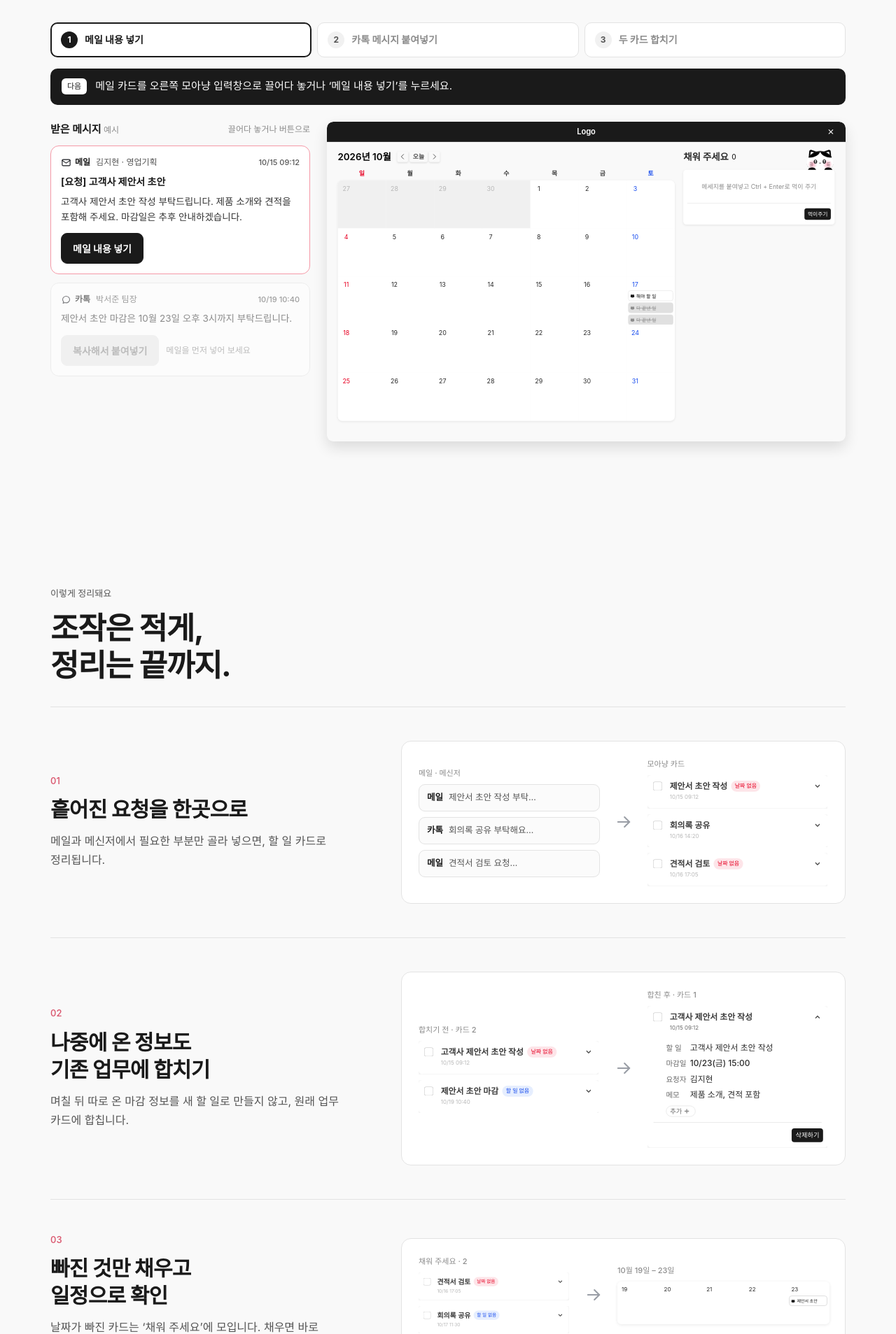
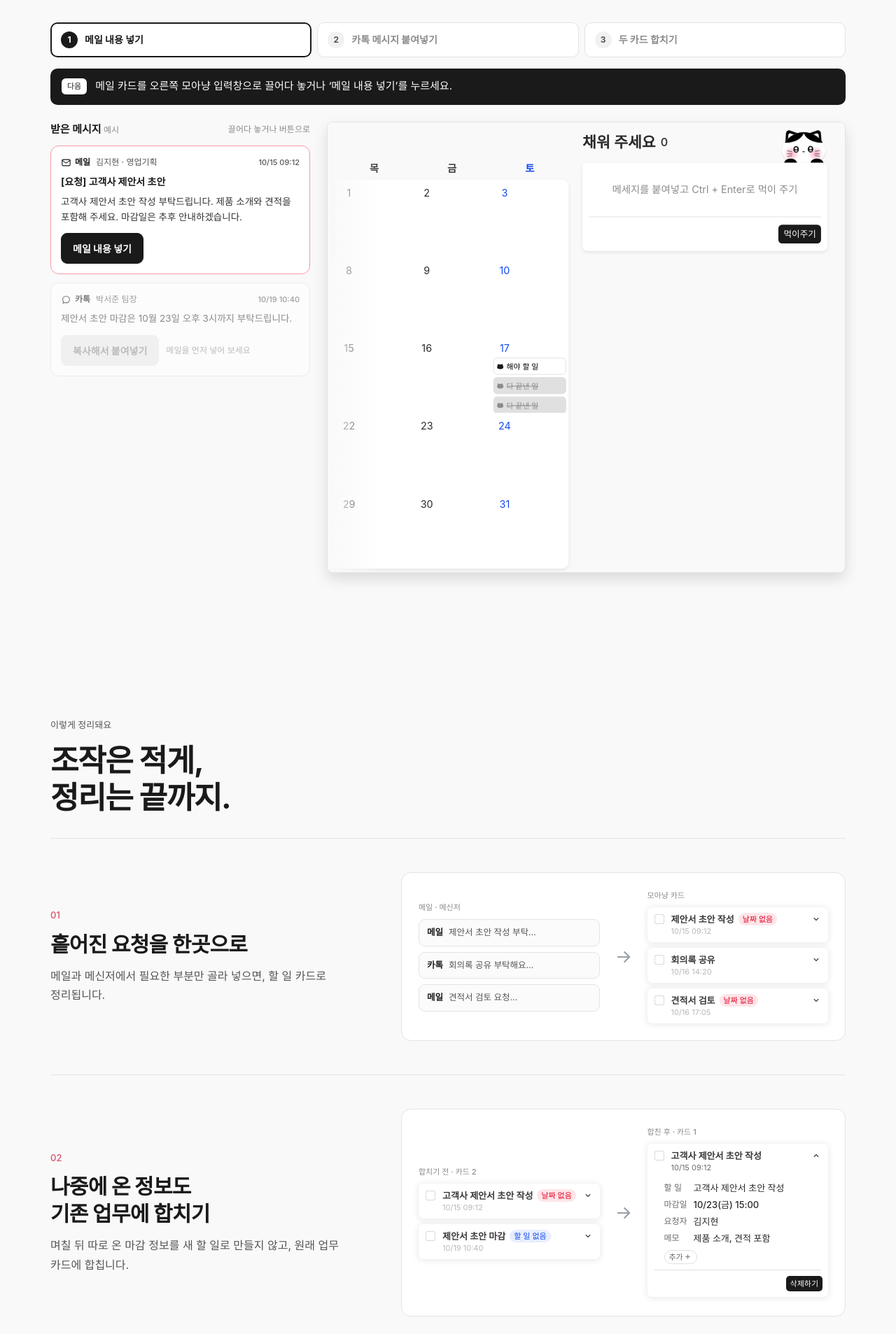
Before and after one commit to Joopjoop-desktop/moanyang-landing, a React (Vite) app: page / in a window 1280 px wide. Shown: the part 1393-3300 px from the top of the page at 70% size. Built offline with nearby package versions, Linux system fonts and the light colour scheme; a web font is replaced by a local one.

Commit message:
feat: 랜딩페이지 하단 설명글에 애니메이션 추가

```diff
--- a/src/components/app/TaskCard.module.css
+++ b/src/components/app/TaskCard.module.css
@@ -182,3 +182,101 @@
   line-height: 22px;
   color: var(--color-gray-g00);
 }
+
+/* ───── sm: 소개 섹션용 작은 카드 ─────
+ * 축소(scale)하지 않고 실제 크기로 그려서, 주변 글자(12.5px)와 크기를 맞춥니다.
+ * 제목 13px · 태그/시간 11px · 펼친 항목 12/13px
+ */
+.sm {
+  width: 100%;
+  border-radius: 7px;
+  box-shadow: 0 1px 8px 1px rgba(42, 42, 42, 0.1);
+}
+
+.sm .head {
+  gap: 10px;
+  padding: 8px 10px;
+}
+
+.sm .checkbox {
+  width: 14px;
+  height: 14px;
+  margin-top: 2px;
+}
+
+.sm .chevron {
+  flex-shrink: 0;
+  width: 14px;
+  height: 14px;
+}
+
+.sm .titleRow,
+.sm .titleGroup {
+  gap: 6px;
+}
+
+.sm .title {
+  flex: 0 1 auto;
+  min-width: 0;
+  max-width: none;
+  font-size: 13px;
+  line-height: 18px;
+}
+
+.sm .tagRed,
+.sm .tagBlue {
+  padding: 0 6px;
+  font-size: 11px;
+  line-height: 18px;
+}
+
+.sm .time {
+  font-size: 11px;
+  line-height: 16px;
+}
+
+.sm .body {
+  gap: 8px;
+  padding: 0 8px 8px;
+}
+
+.sm .fields {
+  gap: 6px;
+  padding: 4px 16px 0;
+}
+
+.sm .field {
+  grid-template-columns: 42px 1fr;
+  line-height: 18px;
+}
+
+.sm .field dt {
+  font-size: 12px;
+}
+
+.sm .field dd {
+  font-size: 13px;
+}
+
+.sm .addChip {
+  margin-left: 16px;
+  padding: 0 6px;
+  font-size: 11px;
+  line-height: 18px;
+}
+
+.sm .addChip img {
+  width: 13px;
+  height: 13px;
+}
+
+.sm .divider {
+  margin-inline: 2px;
+}
+
+.sm .deleteBtn {
+  padding: 2px 6px;
+  border-radius: 5px;
+  font-size: 11px;
+  line-height: 18px;
+}
--- a/src/components/app/TaskCard.tsx
+++ b/src/components/app/TaskCard.tsx
@@ -17,6 +17,11 @@ type TaskCardProps = {
   lifted?: boolean;
   /** 펼친 내용 중 앞에서부터 몇 개를 보여줄지 (채워지는 연출용) */
   filledCount?: number;
+  /**
+   * md: 서비스 화면 크기 (390px 기준, 축소된 화면 안에서 사용)
+   * sm: 소개 섹션용 작은 카드 — 줄이지 않고 실제 글자 크기(제목 13px, 태그 11px)로 그립니다
+   */
+  size?: 'md' | 'sm';
   style?: MotionStyle;
   className?: string;
 } & Omit<HTMLMotionProps<'div'>, 'children' | 'style'> &
@@ -24,7 +29,7 @@ type TaskCardProps = {
 
 /** Figma Main2_2 '채워 주세요' 목록의 카드 (기준 크기 390px) */
 export const TaskCard = forwardRef<HTMLDivElement, TaskCardProps>(function TaskCard(
-  { task, expanded, receiving, lifted, filledCount, style, className, transition, ...motionProps },
+  { task, expanded, receiving, lifted, filledCount, size = 'md', style, className, transition, ...motionProps },
   ref,
 ) {
   const fields = task.fields ?? [];
@@ -40,7 +45,7 @@ export const TaskCard = forwardRef<HTMLDivElement, TaskCardProps>(function TaskC
   return (
     <motion.div
       ref={ref}
-      className={[styles.card, expanded && styles.expanded, receiving && styles.receiving, lifted && styles.lifted, className]
+      className={[styles.card, size === 'sm' && styles.sm, expanded && styles.expanded, receiving && styles.receiving, lifted && styles.lifted, className]
         .filter(Boolean)
         .join(' ')}
       style={style}
@@ -65,7 +70,7 @@ export const TaskCard = forwardRef<HTMLDivElement, TaskCardProps>(function TaskC
                 ))}
               </AnimatePresence>
             </div>
-            <img src={expanded ? chevronUp : chevronDown} width={20} height={20} alt="" />
+            <img className={styles.chevron} src={expanded ? chevronUp : chevronDown} width={20} height={20} alt="" />
           </div>
           <p className={styles.time}>{task.time}</p>
         </div>
--- a/src/features/try-panel/TryPanel.module.css
+++ b/src/features/try-panel/TryPanel.module.css
@@ -237,6 +237,22 @@
   box-shadow: 0 9px 20px rgba(0, 0, 0, 0.12);
 }
 
+/* 데스크톱 확대 보기: 서비스 화면 일부를 잘라 보여주므로, 잘린 왼쪽 캘린더가 자연스럽게 사라지도록 흐리게 처리 */
+.previewZoom {
+  border: 1px solid var(--color-border-default);
+  background: var(--color-gray-g20);
+}
+
+.previewZoom::after {
+  content: '';
+  position: absolute;
+  inset: 0 auto 0 0;
+  z-index: 1;
+  width: 72px;
+  background: linear-gradient(to right, var(--color-gray-g20), transparent);
+  pointer-events: none;
+}
+
 .calendarNote {
   margin-top: 12px;
   padding: 10px 14px;
@@ -255,6 +271,12 @@
 
   .inbox {
     flex-basis: auto;
+  }
+
+  /* 세로로 쌓일 때 확대 보기가 실제 크기(1배)보다 커지지 않도록 */
+  .preview {
+    width: 100%;
+    max-width: 824px;
   }
 }
 
--- a/src/features/try-panel/TryPanel.tsx
+++ b/src/features/try-panel/TryPanel.tsx
@@ -25,6 +25,12 @@ const followPointer = (dragging: boolean) =>
 
 /** 좁은 화면에서는 서비스 화면 중 '채워 주세요' 영역만 크게 보여줍니다 */
 const MOBILE_CROP = { x: 896, y: 56, w: 432, h: 470 };
+
+/**
+ * 데스크톱에서는 캘린더 오른쪽 세 칸(목·금·토 — 17일, 23일 포함)과 '채워 주세요' 영역만 잘라
+ * 크게 보여줍니다. 전체를 넣으면 0.55배로 줄어 글자가 너무 작아지기 때문입니다 (이 크롭은 약 0.9배).
+ */
+const DESKTOP_CROP = { x: 512, y: 60, w: 824, h: 720 };
 
 function useMedia(query: string) {
   const mq = typeof window !== 'undefined' ? window.matchMedia(query) : null;
@@ -281,7 +287,12 @@ export function TryPanel() {
               {app}
             </Scaled>
           ) : (
-            <Scaled baseWidth={APP_WIDTH} baseHeight={APP_HEIGHT} className={styles.previewFrame}>
+            <Scaled
+              baseWidth={APP_WIDTH}
+              baseHeight={APP_HEIGHT}
+              crop={DESKTOP_CROP}
+              className={`${styles.previewFrame} ${styles.previewZoom}`}
+            >
               {app}
             </Scaled>
           )}
--- a/src/features/try-panel/useDragToTarget.ts
+++ b/src/features/try-panel/useDragToTarget.ts
@@ -20,14 +20,32 @@ export function useDragToTarget({ enabled, targetRef, onDrop, keepOffsetOnDrop =
   const [over, setOver] = useState(false);
   /** 마지막 드래그가 목표 위에 놓였는지 */
   const [dropped, setDropped] = useState(false);
-  const start = useRef<{ x: number; y: number; scale: number; id: number } | null>(null);
+  const start = useRef<{ x: number; y: number; scale: number; id: number; rect: DOMRect } | null>(null);
   const overRef = useRef(false);
 
+  /**
+   * 목표 위에 있는지 판단합니다.
+   * 커서가 목표 안에 있거나, 끌고 있는 요소가 목표와 충분히 겹치면(끄는 요소 면적의 20% 이상) 놓을 수 있습니다.
+   * 커서 위치만 보면 카드가 눈에 띄게 겹쳐 있어도 인정되지 않는 경우가 있어서입니다.
+   */
   const isOverTarget = (clientX: number, clientY: number) => {
     const r = targetRef.current?.getBoundingClientRect();
-    if (!r) return false;
+    const s = start.current;
+    if (!r || !s) return false;
     const pad = 12;
-    return clientX >= r.left - pad && clientX <= r.right + pad && clientY >= r.top - pad && clientY <= r.bottom + pad;
+    if (clientX >= r.left - pad && clientX <= r.right + pad && clientY >= r.top - pad && clientY <= r.bottom + pad) {
+      return true;
+    }
+    // 끌기 시작할 때의 위치를 커서 이동량만큼 옮겨, 지금 끄는 요소가 있는 곳을 계산합니다
+    const dx = clientX - s.x;
+    const dy = clientY - s.y;
+    const left = Math.max(r.left, s.rect.left + dx);
+    const right = Math.min(r.right, s.rect.right + dx);
+    const top = Math.max(r.top, s.rect.top + dy);
+    const bottom = Math.min(r.bottom, s.rect.bottom + dy);
+    if (right <= left || bottom <= top) return false;
+    const overlap = (right - left) * (bottom - top);
+    return overlap / (s.rect.width * s.rect.height) >= 0.2;
   };
 
   const end = useCallback((keepOffset = false) => {
@@ -47,8 +65,9 @@ export function useDragToTarget({ enabled, targetRef, onDrop, keepOffsetOnDrop =
     if (!enabled || e.pointerType === 'touch' || e.button !== 0) return;
     if ((e.target as HTMLElement).closest('button, a, input')) return;
     const el = e.currentTarget;
-    const scale = el.getBoundingClientRect().width / el.offsetWidth || 1;
-    start.current = { x: e.clientX, y: e.clientY, scale, id: e.pointerId };
+    const rect = el.getBoundingClientRect();
+    const scale = rect.width / el.offsetWidth || 1;
+    start.current = { x: e.clientX, y: e.clientY, scale, id: e.pointerId, rect };
     setDropped(false);
     setOffset({ x: 0, y: 0 });
     el.setPointerCapture(e.pointerId);
@@ -75,6 +94,7 @@ export function useDragToTarget({ enabled, targetRef, onDrop, keepOffsetOnDrop =
     if (!s || s.id !== e.pointerId) return;
     const dropped = dragging && isOverTarget(e.clientX, e.clientY);
     setDropped(dropped);
+    // end()가 start를 지우므로 판정을 먼저 끝낸 뒤 정리합니다
     end(dropped && keepOffsetOnDrop);
     if (dropped) onDrop();
   };
--- a/src/sections/Values.module.css
+++ b/src/sections/Values.module.css
@@ -104,6 +104,11 @@
   color: var(--color-text-primary);
 }
 
+/* 합친 카드(sm)가 펼쳐진 높이만큼 자리를 미리 잡아 둡니다 */
+.mergedSlot {
+  min-height: 222px;
+}
+
 .cards {
   display: flex;
   flex-direction: column;
@@ -126,10 +131,11 @@
   flex-direction: column;
   gap: 3px;
   width: 60.6px;
-  height: 60.6px;
+  height: 66px;
   padding: 5px 3px;
   background: var(--color-gray-g00);
-  font-size: 8px;
+  font-size: 11px;
+  line-height: 13px;
   color: var(--color-gray-g100);
 }
 
@@ -137,17 +143,23 @@
   padding-left: 3px;
 }
 
+/* 칸이 좁아 일정 이름은 두 줄까지 줄바꿈합니다 ('제안서 / 초안') */
 .dayEvent {
   display: flex;
-  align-items: center;
-  gap: 2px;
-  padding: 2px;
-  border: 0.5px solid var(--color-gray-g40);
+  align-items: flex-start;
+  gap: 3px;
+  padding: 2px 3px;
+  border: 1px solid var(--color-gray-g40);
   border-radius: 4px;
-  font-size: 6px;
-  white-space: nowrap;
+  font-size: 10px;
+  line-height: 12px;
   overflow: hidden;
   color: var(--color-main-black);
+}
+
+.dayEvent img {
+  flex-shrink: 0;
+  margin-top: 3px;
 }
 
 @media (max-width: 1100px) {
--- a/src/sections/Values.tsx
+++ b/src/sections/Values.tsx
@@ -1,4 +1,5 @@
-import type { ReactNode } from 'react';
+import { useEffect, useRef, useState, type ReactNode } from 'react';
+import { motion, useReducedMotion, type Variants } from 'motion/react';
 import { SectionHead } from '../components/SectionHead';
 import { Scaled } from '../components/Scaled';
 import { TaskCard } from '../components/app/TaskCard';
@@ -6,9 +7,6 @@ import { mergedTask, taskFromChat, taskFromMail, type Task } from '../data/demo'
 import arrow from '../assets/figma/arrow-right.svg';
 import eventTodo from '../assets/figma/event-todo.svg';
 import styles from './Values.module.css';
-
-/** 소개용 카드는 서비스 화면 카드를 0.66배로 줄여 씁니다 (Figma 257.4 / 390) */
-const CARD_SCALE = 0.66;
 
 const sampleCards: Task[] = [
   { id: 'v1', title: '제안서 초안 작성', time: '10/15 09:12', tags: ['no-date'] },
@@ -21,13 +19,57 @@ const pendingCards: Task[] = [
   { id: 'p2', title: '회의록 공유', time: '10/17 11:30', tags: ['no-task'] },
 ];
 
-function Cards({ tasks, scale = CARD_SCALE }: { tasks: Task[]; scale?: number }) {
+/* ───────── 등장 연출 ─────────
+ * 각 행이 화면에 보이면 한 번만 '전 → 후' 순서로 나타납니다.
+ * 행(li)이 hidden → shown 으로 바뀌면 아래 변형이 자식들에게 전달되고, custom 값은 지연 시간(초)입니다.
+ * 동작 줄이기 설정이면 처음부터 완성된 상태로 보여줍니다.
+ */
+const EASE = [0.22, 1, 0.36, 1] as const;
+
+const fadeUp: Variants = {
+  hidden: { opacity: 0, y: 14 },
+  shown: (delay = 0) => ({ opacity: 1, y: 0, transition: { duration: 0.5, ease: EASE, delay } }),
+};
+
+const slideIn: Variants = {
+  hidden: { opacity: 0, x: -14 },
+  shown: (delay = 0) => ({ opacity: 1, x: 0, transition: { duration: 0.4, ease: EASE, delay } }),
+};
+
+const pop: Variants = {
+  hidden: { opacity: 0, y: 8, scale: 0.97 },
+  shown: (delay = 0) => ({ opacity: 1, y: 0, scale: 1, transition: { duration: 0.4, ease: EASE, delay } }),
+};
+
+/** 화살표: 흐리게 있다가 오른쪽으로 한 번 '툭' */
+const nudge: Variants = {
+  hidden: { opacity: 0.25, x: -6 },
+  shown: (delay = 0) => ({
+    opacity: 1,
+    x: [-6, 5, 0],
+    transition: { duration: 0.5, ease: EASE, delay, times: [0, 0.6, 1] },
+  }),
+};
+
+/** 행이 보이기 시작한 뒤 delay(ms)가 지나면 켜지는 값 — 카드 펼침처럼 상태로 바꿔야 하는 연출용 */
+function useRevealAfter(delay: number, reduce: boolean) {
+  const [on, setOn] = useState(reduce);
+  const timer = useRef<number | undefined>(undefined);
+  useEffect(() => () => window.clearTimeout(timer.current), []);
+  const trigger = () => {
+    if (on || timer.current !== undefined) return;
+    timer.current = window.setTimeout(() => setOn(true), delay);
+  };
+  return [on, trigger] as const;
+}
+
+function Cards({ tasks, delay = 0 }: { tasks: Task[]; delay?: number }) {
   return (
     <div className={styles.cards}>
-      {tasks.map((t) => (
-        <Scaled key={t.id} baseWidth={390} scale={scale}>
-          <TaskCard task={t} />
-        </Scaled>
+      {tasks.map((t, i) => (
+        <motion.div key={t.id} variants={pop} custom={delay + i * 0.12}>
+          <TaskCard task={t} size="sm" />
+        </motion.div>
       ))}
     </div>
   );
@@ -42,8 +84,18 @@ function Column({ label, children, className }: { label: string; children: React
   );
 }
 
-function Arrow() {
-  return <img className={styles.arrow} src={arrow} width={28} height={28} alt="" />;
+function Arrow({ delay }: { delay: number }) {
+  return (
+    <motion.img
+      className={styles.arrow}
+      src={arrow}
+      width={28}
+      height={28}
+      alt=""
+      variants={nudge}
+      custom={delay}
+    />
+  );
 }
 
 function Vignette({ children, label }: { children: ReactNode; label: string }) {
@@ -56,22 +108,53 @@ function Vignette({ children, label }: { children: ReactNode; label: string }) {
   );
 }
 
-function Value({ num, title, desc, children }: { num: string; title: ReactNode; desc: string; children: ReactNode }) {
+function Value({
+  num,
+  title,
+  desc,
+  children,
+  onEnter,
+}: {
+  num: string;
+  title: ReactNode;
+  desc: string;
+  children: ReactNode;
+  onEnter?: () => void;
+}) {
+  const reduce = useReducedMotion() ?? false;
   return (
-    <li className={styles.value}>
+    <motion.li
+      className={styles.value}
+      initial={reduce ? false : 'hidden'}
+      whileInView="shown"
+      viewport={{ once: true, amount: 0.35 }}
+      onViewportEnter={onEnter}
+    >
       <div className={styles.copy}>
-        <p className={styles.num}>{num}</p>
-        <h3 className={styles.valueTitle}>{title}</h3>
-        <p className={styles.desc}>{desc}</p>
+        <motion.p className={styles.num} variants={fadeUp} custom={0}>
+          {num}
+        </motion.p>
+        <motion.h3 className={styles.valueTitle} variants={fadeUp} custom={0.06}>
+          {title}
+        </motion.h3>
+        <motion.p className={styles.desc} variants={fadeUp} custom={0.12}>
+          {desc}
+        </motion.p>
       </div>
       {children}
-    </li>
+    </motion.li>
   );
 }
 
 const WEEK = [19, 20, 21, 22, 23];
 
 export function Values() {
+  const reduce = useReducedMotion() ?? false;
+  // 02: 오른쪽 합친 카드가 접힌 채로 나타났다가 펼쳐지며 내용이 채워집니다
+  const [merged, revealMerged] = useRevealAfter(900, reduce);
+  // 03: 왼쪽 카드가 보인 뒤 23일 칸에 일정이 올라갑니다
+  const [placed, revealPlaced] = useRevealAfter(950, reduce);
+
   return (
     <section id="how" className={styles.section} aria-labelledby="how-title">
       <div className="container">
@@ -91,20 +174,20 @@ export function Values() {
             <Vignette label="메일과 메신저 메시지 세 개가 모아냥 카드 세 장으로 정리된 모습">
               <Column label="메일 · 메신저">
                 <div className={styles.minis}>
-                  <p className={styles.mini}>
+                  <motion.p className={styles.mini} variants={slideIn} custom={0.1}>
                     <b>메일</b>제안서 초안 작성 부탁…
-                  </p>
-                  <p className={styles.mini}>
+                  </motion.p>
+                  <motion.p className={styles.mini} variants={slideIn} custom={0.2}>
                     <b>카톡</b>회의록 공유 부탁해요…
-                  </p>
-                  <p className={styles.mini}>
+                  </motion.p>
+                  <motion.p className={styles.mini} variants={slideIn} custom={0.3}>
                     <b>메일</b>견적서 검토 요청…
-                  </p>
+                  </motion.p>
                 </div>
               </Column>
-              <Arrow />
+              <Arrow delay={0.5} />
               <Column label="모아냥 카드">
-                <Cards tasks={sampleCards} />
+                <Cards tasks={sampleCards} delay={0.7} />
               </Column>
             </Vignette>
           </Value>
@@ -119,16 +202,20 @@ export function Values() {
               </>
             }
             desc="며칠 뒤 따로 온 마감 정보를 새 할 일로 만들지 않고, 원래 업무 카드에 합칩니다."
+            onEnter={revealMerged}
           >
             <Vignette label="날짜 없는 카드와 할 일 없는 카드가 한 장으로 합쳐져 마감일과 요청자가 채워진 모습">
               <Column label="합치기 전 · 카드 2">
-                <Cards tasks={[taskFromMail, taskFromChat]} />
+                <Cards tasks={[taskFromMail, taskFromChat]} delay={0.1} />
               </Column>
-              <Arrow />
+              <Arrow delay={0.45} />
               <Column label="합친 후 · 카드 1">
-                <Scaled baseWidth={390} scale={CARD_SCALE}>
-                  <TaskCard task={mergedTask} expanded />
-                </Scaled>
+                {/* 펼쳐진 높이만큼 자리를 미리 잡아 두어, 펼칠 때 행 높이가 흔들리지 않게 합니다 */}
+                <div className={styles.mergedSlot}>
+                  <motion.div variants={pop} custom={0.6}>
+                    <TaskCard task={mergedTask} expanded={merged} size="sm" />
+                  </motion.div>
+                </div>
               </Column>
             </Vignette>
           </Value>
@@ -143,26 +230,32 @@ export function Values() {
               </>
             }
             desc="날짜가 빠진 카드는 ‘채워 주세요’에 모입니다. 채우면 바로 캘린더에서 보입니다."
+            onEnter={revealPlaced}
           >
             <Vignette label="채워 주세요 목록의 카드와 10월 23일에 일정이 올라간 주간 캘린더">
               <Column label="채워 주세요 · 2" className={styles.narrow}>
-                <Cards tasks={pendingCards} scale={0.55} />
+                <Cards tasks={pendingCards} delay={0.1} />
               </Column>
-              <Arrow />
+              <Arrow delay={0.45} />
               <Column label="10월 19일 – 23일" className={styles.week}>
-                <div className={styles.weekRow}>
+                <motion.div className={styles.weekRow} variants={pop} custom={0.55}>
                   {WEEK.map((d) => (
                     <div key={d} className={styles.day}>
                       <span>{d}</span>
-                      {d === 23 && (
-                        <span className={styles.dayEvent}>
+                      {d === 23 && placed && (
+                        <motion.span
+                          className={styles.dayEvent}
+                          initial={reduce ? false : { opacity: 0, y: -8, scale: 0.85 }}
+                          animate={{ opacity: 1, y: 0, scale: 1 }}
+                          transition={{ type: 'spring', stiffness: 520, damping: 22 }}
+                        >
                           <img src={eventTodo} width={6} height={6} alt="" />
                           제안서 초안
-                        </span>
+                        </motion.span>
                       )}
                     </div>
                   ))}
-                </div>
+                </motion.div>
               </Column>
             </Vignette>
           </Value>
```
